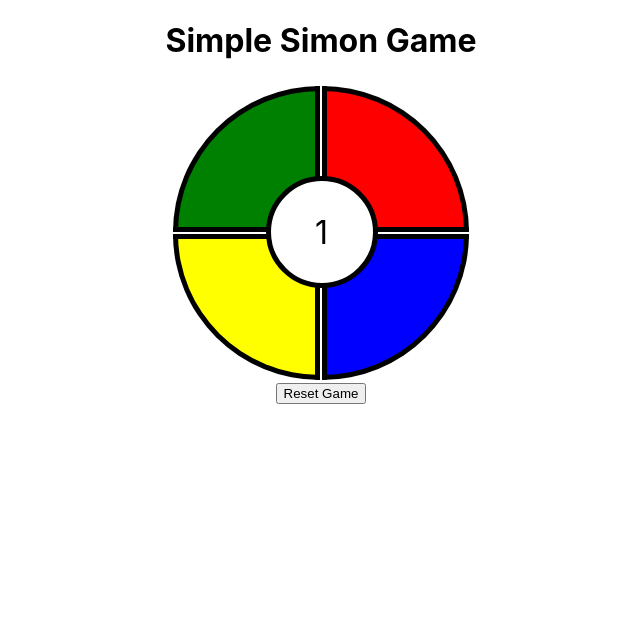
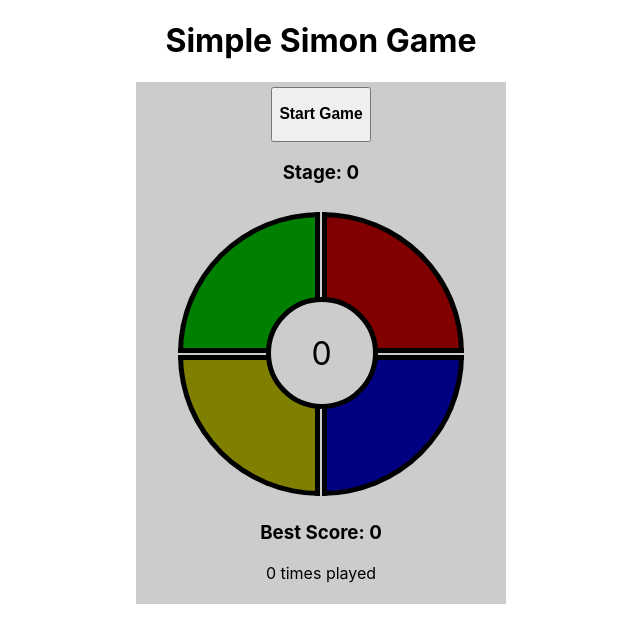
Before and after one commit to anacko/simple-simon, a React (Create React App) app: page / in a window 1280 px wide. Shown: the top 642 px of the page, without its empty margins (319-959 px from the left). Built offline with nearby package versions, Linux system fonts and the light colour scheme.

Commit message:
add more contrasting color scheme

```diff
--- a/src/components/Challenger.jsx
+++ b/src/components/Challenger.jsx
@@ -4,10 +4,13 @@ import './Challenger.scss'
 
 const Challenger = function(props) {
 
-  const [stage, setStage] = useState(1);
+  const [stage, setStage] = useState(0);
   const [sequence, setSequence] = useState(makeSequence(stage));
   const [active, setActive] = useState(['', '', '', ''])
   const [counter, setCounter] = useState(0);
+  const [points, setPoints] = useState(0);
+  const [bestScore, setBestScore] = useState(0);
+  const [timesPlayed, setTimesPlayed] = useState(0);
 
   useEffect(() => { setSequence(makeSequence(stage)) }, [stage])
   useEffect(() => {
@@ -25,7 +28,8 @@ const Challenger = function(props) {
 
     if (Number(event.target.id) === sequence[counter]) {
     //Correct option
-      setCounter(counter+1)
+      setCounter(counter + 1)
+      setPoints(points + 1)
 
       if (counter === stage - 1) {
         setCounter(0)
@@ -33,20 +37,21 @@ const Challenger = function(props) {
       }
     } else {
     // Wrong option
-      setCounter(0)
+      clearTimeout();
+      setCounter(0);
+      setStage(0);
+      setPoints(0);
+      if (stage) setTimesPlayed(timesPlayed + 1);
+      if (points > bestScore) setBestScore(points);
     }
   }
 
-  const resetGame = function() {
-    clearTimeout();
-    setCounter(0);
-    setStage(1)
-  }
-
-  return (<>
+  return (<div className="challenger-container">
+    <button onClick={() => setStage(1)}><h3>Start Game</h3></button>
+    <h3>Stage: {stage}</h3>
     <table className="container">
       <tbody>
-      <tr><td className="theMiddle" onClick={() => setCounter(0)}>{stage}</td></tr>
+      <tr><td className="theMiddle" onClick={() => setCounter(0)}>{points}</td></tr>
       <tr>
         <td className={`button-b0 ${active[0]}`} id="0" onClick={handleClick}/>
         <td className={`button-b1 ${active[1]}`} id="1" onClick={handleClick}/>
@@ -57,8 +62,9 @@ const Challenger = function(props) {
       </tr>
       </tbody>
     </table>
-    <button onClick={() => resetGame()}>Reset Game</button>
-  </>)
+    <h3>Best Score: {bestScore}</h3>
+    <p>{timesPlayed} {timesPlayed === 1 ? 'time' : 'times'} played</p>
+  </div>)
 };
 
 export default Challenger;
--- a/src/components/Challenger.scss
+++ b/src/components/Challenger.scss
@@ -2,13 +2,22 @@ $border-stack: 5px solid black;
 $border-size: 5px;
 $challenger-size: 300px;
 
+.challenger-container {
+  background-color: #cccccc;
+  width: 1.2*$challenger-size;
+  padding: $border-size;
+  margin-left: auto;
+  margin-right: auto;
+}
+
 .container {
   width: $challenger-size;
   height: $challenger-size;
+  padding: $border-size;
   vertical-align: middle;
+  position: relative;
   margin-left: auto;
   margin-right: auto;
-  position: relative;
 }
 
 .button {
@@ -16,54 +25,54 @@ $challenger-size: 300px;
 
   &-b0 {
     @extend .button;
-    background-color: green;
+    background-color: #008000;
     border-top-left-radius: 100%;
 
     &:hover, &.active {
-      background-color: lightgreen;
+      background-color: #00ff00;
     }
   }
 
   &-b1 {
     @extend .button;
-    background-color: red;
+    background-color: #800000;
     border-top-right-radius: 100%;
 
     &:hover, &.active {
-      background-color: pink;
+      background-color: #ff0000;
     }
   }
 
   &-b2 {
     @extend .button;
-    background-color: yellow;
+    background-color: #808000;
     border-bottom-left-radius: 100%;
 
     &:hover, &.active {
-      background-color: lightyellow;
+      background-color: #ffff00;
     }
   }
 
   &-b3 {
     @extend .button;
-    background-color: blue;
+    background-color: #000080;
     border-bottom-right-radius: 100%;
 
     &:hover, &.active {
-      background-color: lightblue;
+      background-color: #0000FF;
     }
   }
 }
 
 .theMiddle {
   font-size: 2em;
-  background-color: white;
+  background-color: #cccccc;
   border: $border-stack;
   width: $challenger-size/3;
   height: $challenger-size/3;
   position: absolute;
-  margin-top: $challenger-size/2 - $challenger-size/6 - 1.5*$border-size;
-  margin-left: $challenger-size/2 - $challenger-size/6 - 1.5*$border-size;
+  margin-top: $challenger-size/2 - $challenger-size/6 - 2.5*$border-size;
+  margin-left: $challenger-size/2 - $challenger-size/6 - 2.5*$border-size;
   border-radius: 100%;
   display: flex;
   align-items: center;
```
